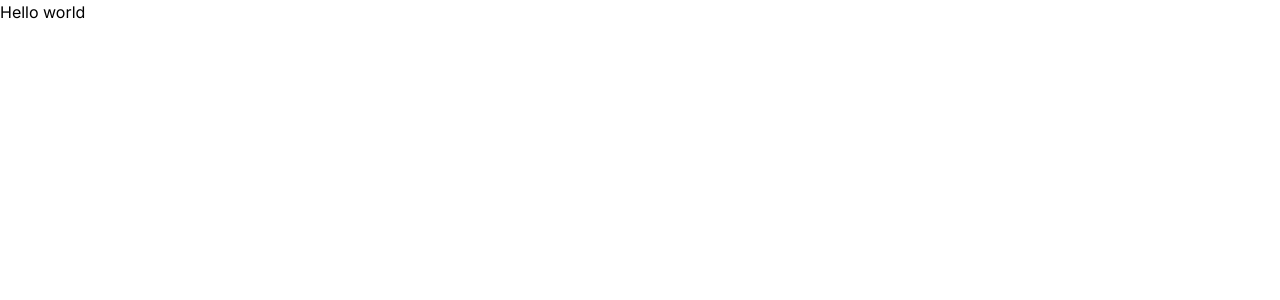
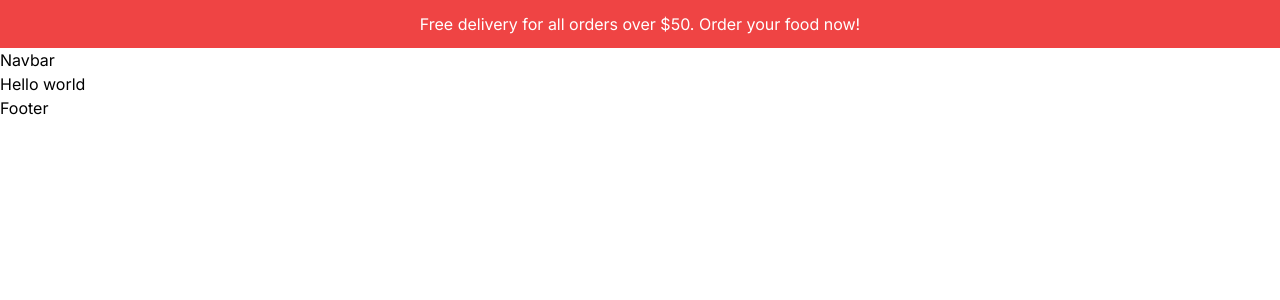
Before and after one commit to Jisap/Restaurant_food_delivery, a Next.js app: page / in a window 1280 px wide. Shown: the top 300 px of the page. Built offline with nearby package versions, Linux system fonts and the light colour scheme.

Commit message:
Notification

```diff
--- a/src/app/layout.tsx
+++ b/src/app/layout.tsx
@@ -1,6 +1,9 @@
+import Notification from '@/components/Notification'
 import './globals.css'
 import type { Metadata } from 'next'
 import { Inter } from 'next/font/google'
+import Navbar from '@/components/Navbar'
+import Footer from '@/components/Footer'
 
 const inter = Inter({ subsets: ['latin'] })
 
@@ -16,7 +19,12 @@ export default function RootLayout({
 }) {
   return (
     <html lang="en">
-      <body className={inter.className}>{children}</body>
+      <body className={inter.className}>
+        <Notification />
+        <Navbar />
+        {children}
+        <Footer />
+      </body>
     </html>
   )
 }
--- /dev/null
+++ b/src/components/Footer.tsx
@@ -0,0 +1,9 @@
+import React from 'react'
+
+const Footer = () => {
+  return (
+    <div>Footer</div>
+  )
+}
+
+export default Footer
--- /dev/null
+++ b/src/components/Navbar.tsx
@@ -0,0 +1,9 @@
+import React from 'react'
+
+const Navbar = () => {
+  return (
+    <div>Navbar</div>
+  )
+}
+
+export default Navbar
--- /dev/null
+++ b/src/components/Notification.tsx
@@ -0,0 +1,11 @@
+import React from 'react'
+
+const Notification = () => {
+  return (
+    <div className='h-12 bg-red-500 text-white px-4 flex items-center justify-center text-sm md:text-base cursor-pointer'>
+        Free delivery for all orders over $50. Order your food now!
+    </div>
+  )
+}
+
+export default Notification
```
